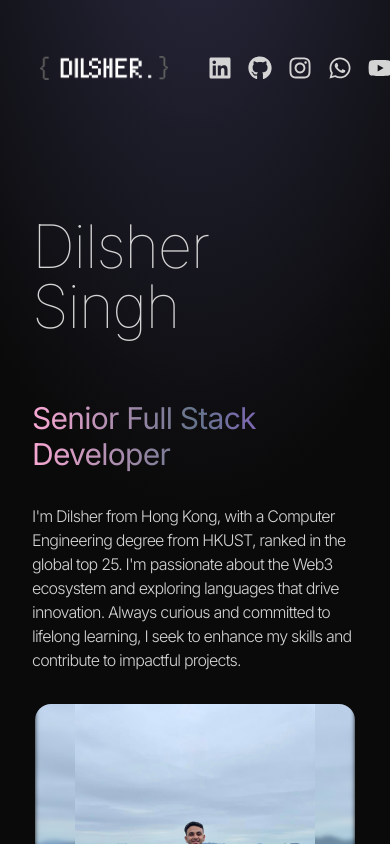
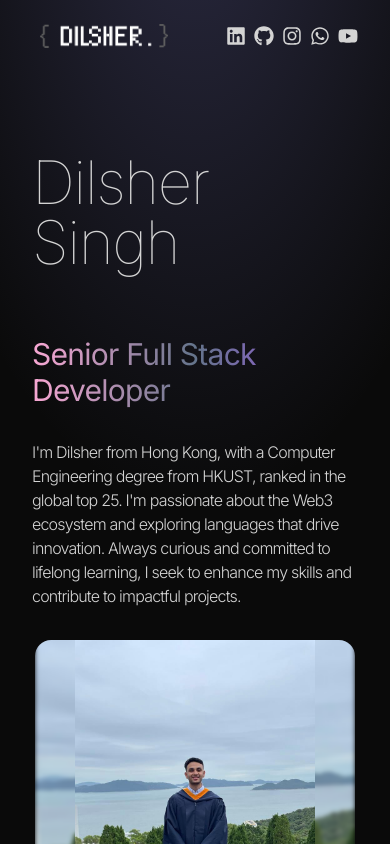
Before and after one commit to dilsher07singh/Portfolio, a React (Vite) app: page / in a window 390 px wide. Shown: the top 844 px of the page. Built offline with nearby package versions, Linux system fonts and the light colour scheme; no server answers.

Commit message:
Responsiveness updated

```diff
--- a/src/components/Navbar.jsx
+++ b/src/components/Navbar.jsx
@@ -16,7 +16,7 @@ const Navbar = () => {
       </div>
 
       {/* Social Media Links */}
-      <div className="flex items-center justify-center gap-4 m-8 text-2xl">
+      <div className="flex items-center justify-center gap-2 text-xl lg:text-2xl lg:gap-4 lg:m-8">
         <a
           href="https://www.linkedin.com/in/dilsher07singh/"
           target="_blank"
```
